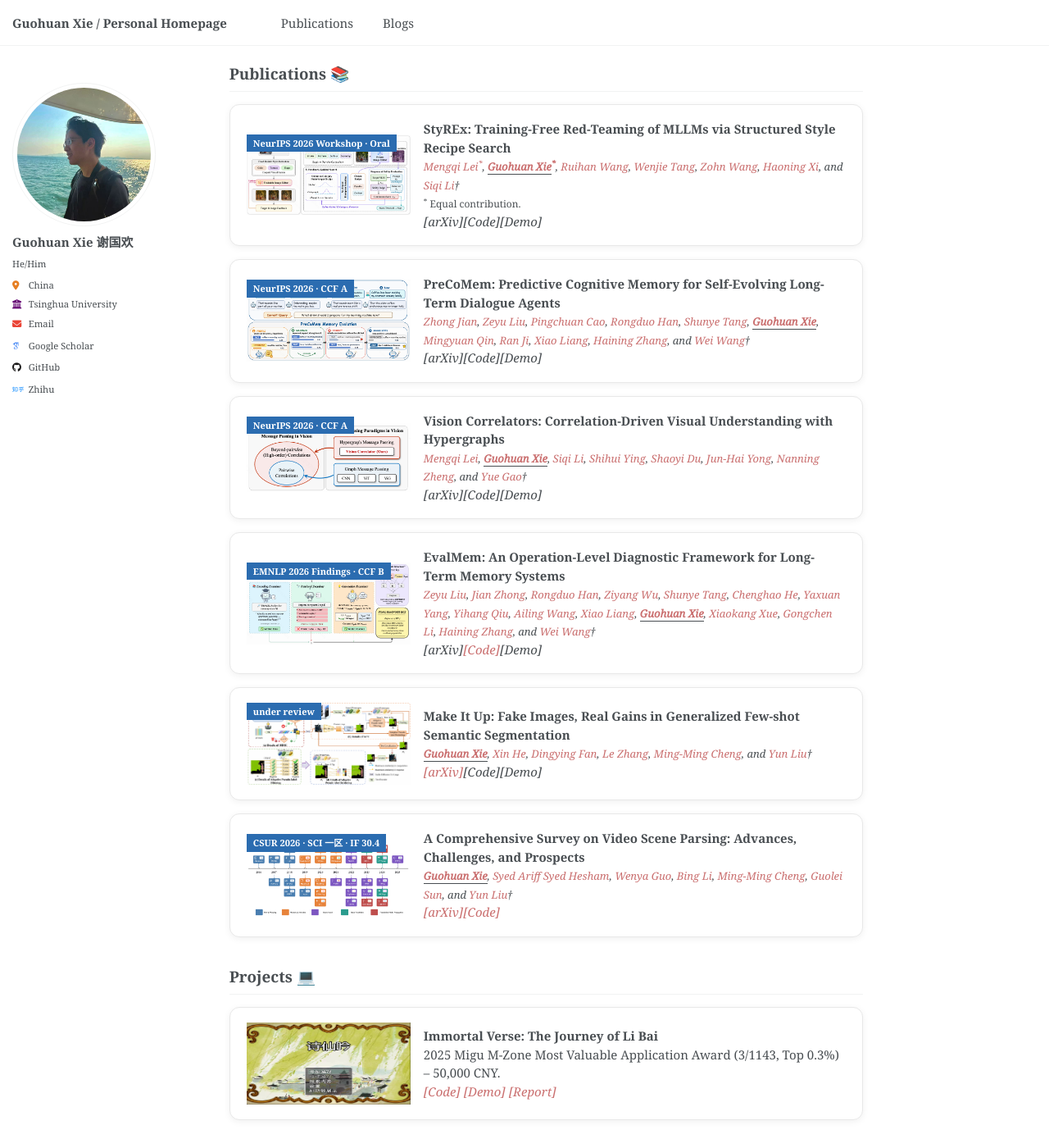
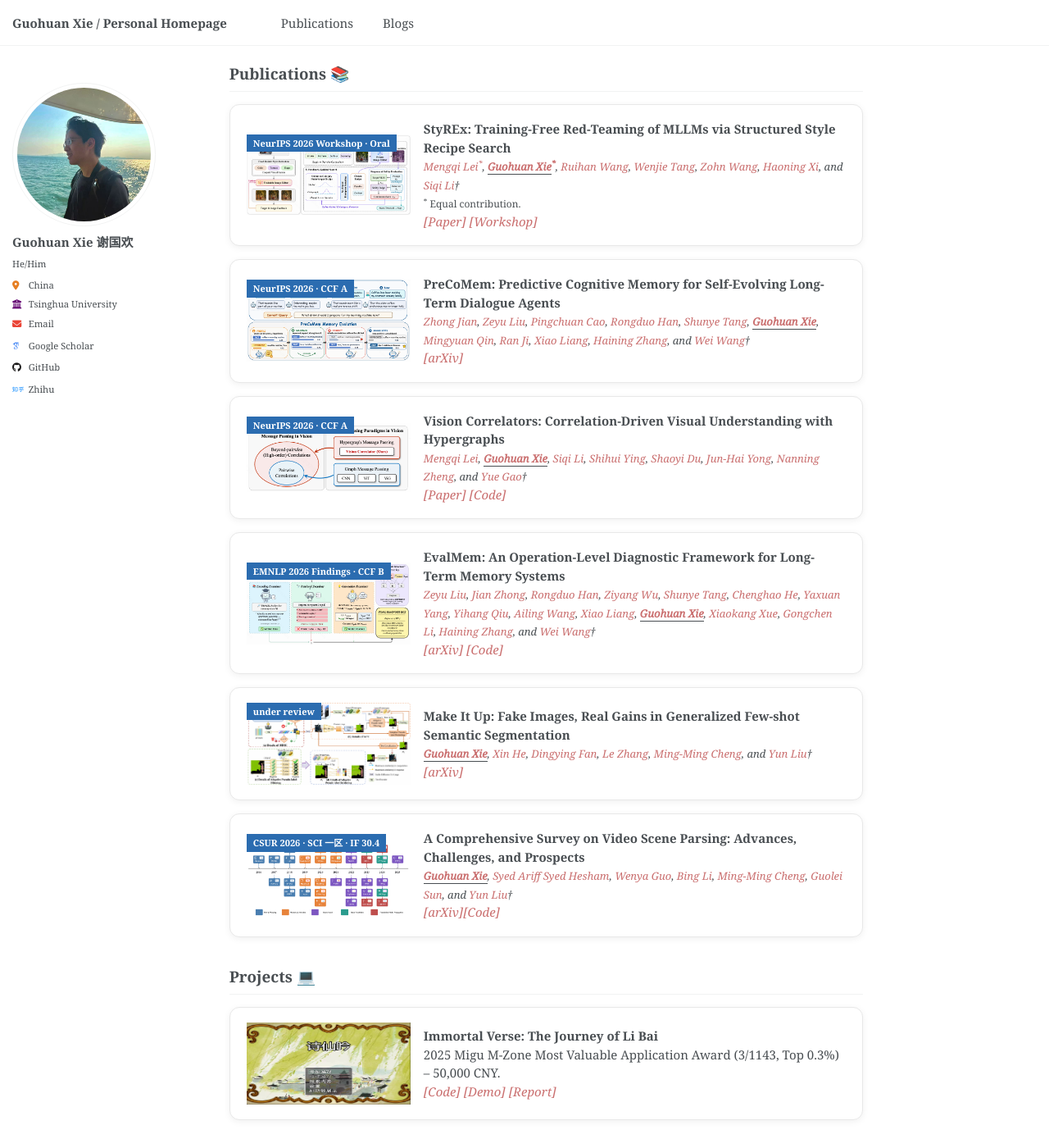
Before and after one commit to guohuan-xie/guohuan-xie.github.io, a Jekyll site: the page built from _pages/about.md, in a window 1280 px wide and 1400 px high, scrolled down 1180 px. Shown: the whole window at 82% size. Built offline with Jekyll 4.4.1, drawn with Linux system fonts in a browser that asks for light colours; some web fonts are replaced.

Commit message:
Update publication links for clarity and add config permissions

```diff
--- a/_includes/publications-list.html
+++ b/_includes/publications-list.html
@@ -16,7 +16,7 @@
             <a href="https://openreview.net/profile?id=~Siqi_Li2" target="_blank">Siqi Li</a>&dagger;
         </i><br>
         <span style="font-size: 12px;"><sup>*</sup> Equal contribution.</span><br>
-        <em>[arXiv]</em><em>[Code]</em><em>[Demo]</em>
+        <a href="https://mengqi-lei.github.io/assets/pdf/styrex-2026.pdf"><em>[Paper]</em></a> <a href="https://liuj-2023.github.io/EvoRobust-NeurIPS2026/"><em>[Workshop]</em></a>
     </div>
 </div>
 <div class="item-card">
@@ -39,7 +39,7 @@
             <a href="https://guohuan-xie.github.io/" target="_blank">Haining Zhang</a>, and
             <a href="https://guohuan-xie.github.io/" target="_blank">Wei Wang</a>&dagger;
         </i><br>
-        <em>[arXiv]</em><em>[Code]</em><em>[Demo]</em>
+        <a href="https://arxiv.org/abs/2610.29467"><em>[arXiv]</em></a>
     </div>
 </div>
 <div class="item-card">
@@ -59,7 +59,7 @@
             <a href="https://faculty.xjtu.edu.cn/nnzheng/zh_CN/index.htm" target="_blank">Nanning Zheng</a>, and
             <a href="https://www.gaoyue.org/" target="_blank">Yue Gao</a>&dagger;
         </i><br>
-        <em>[arXiv]</em><em>[Code]</em><em>[Demo]</em>
+        <a href="https://github.com/Mengqi-Lei/vision-correlator/blob/main/paper/Vision-Correlators.pdf"><em>[Paper]</em></a> <a href="https://github.com/Mengqi-Lei/vision-correlator"><em>[Code]</em></a>
     </div>
 </div>
 <div class="item-card">
@@ -86,7 +86,7 @@
             <a href="https://guohuan-xie.github.io/" target="_blank">Haining Zhang</a>, and
             <a href="https://guohuan-xie.github.io/" target="_blank">Wei Wang</a>&dagger;
         </i><br>
-        <em>[arXiv]</em><a href="https://github.com/ZeyuuLiu/EvalMem"><em>[Code]</em></a><em>[Demo]</em>
+        <a href="https://arxiv.org/abs/2609.22231"><em>[arXiv]</em></a> <a href="https://github.com/ZeyuuLiu/EvalMem"><em>[Code]</em></a>
     </div>
 </div>
 <div class="item-card">
@@ -104,7 +104,7 @@
             <a href="https://mmcheng.net/" target="_blank">Ming-Ming Cheng</a>, and
             <a href="https://yun-liu.github.io/" target="_blank">Yun Liu</a>&dagger;
         </i><br>
-        <a href="https://arxiv.org/pdf/2603.27206"><em>[arXiv]</em></a><em>[Code]</em><em>[Demo]</em>
+        <a href="https://arxiv.org/pdf/2603.27206"><em>[arXiv]</em></a>
     </div>
 </div>
 <div class="item-card">
```
Also changed, not shown: .codeflicker/config.local.json (added).
